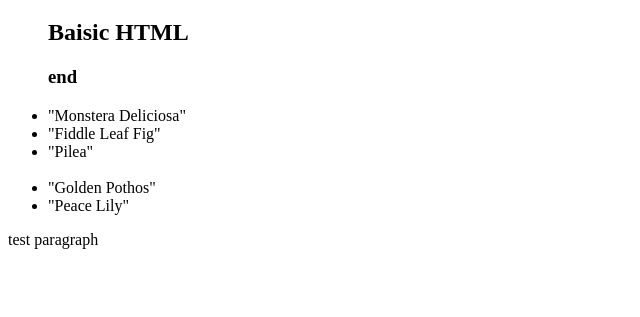
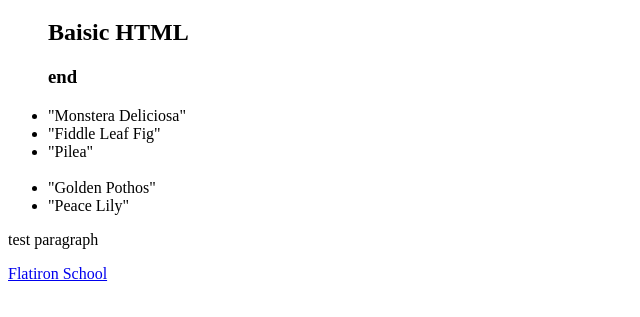
Before and after one commit to Spiffy047/htmlbasic, a website: page index.html in a window 1280 px wide. Shown: the part 61-378 px from the top of the page, without its empty margins (0-640 px from the left). Drawn offline with Linux system fonts and the light colour scheme.

Commit message:
second commit

```diff
--- a/index.html
+++ b/index.html
@@ -15,6 +15,7 @@
 <li>"Peace Lily"</li>
     </ul>
     <p>test paragraph</p>
+    <a href="https://flatironschool.com">Flatiron School</a>
 </head>
 <body>
 
```
Also changed, not shown: package.json (added, +20 -0 lines).
